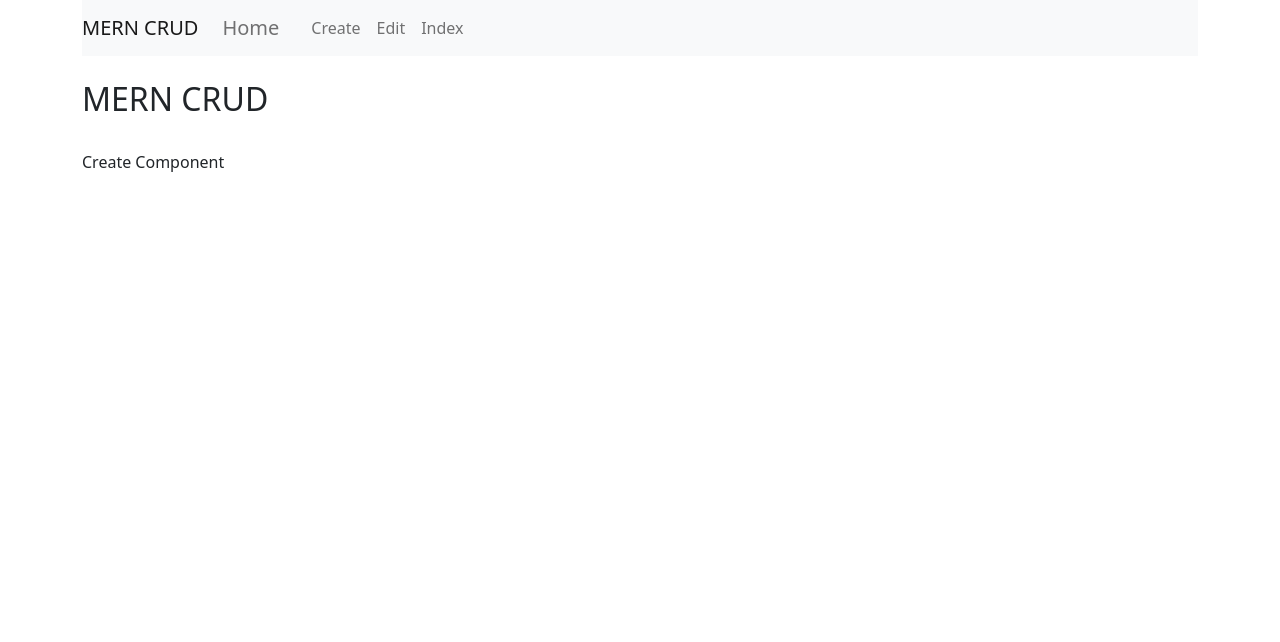
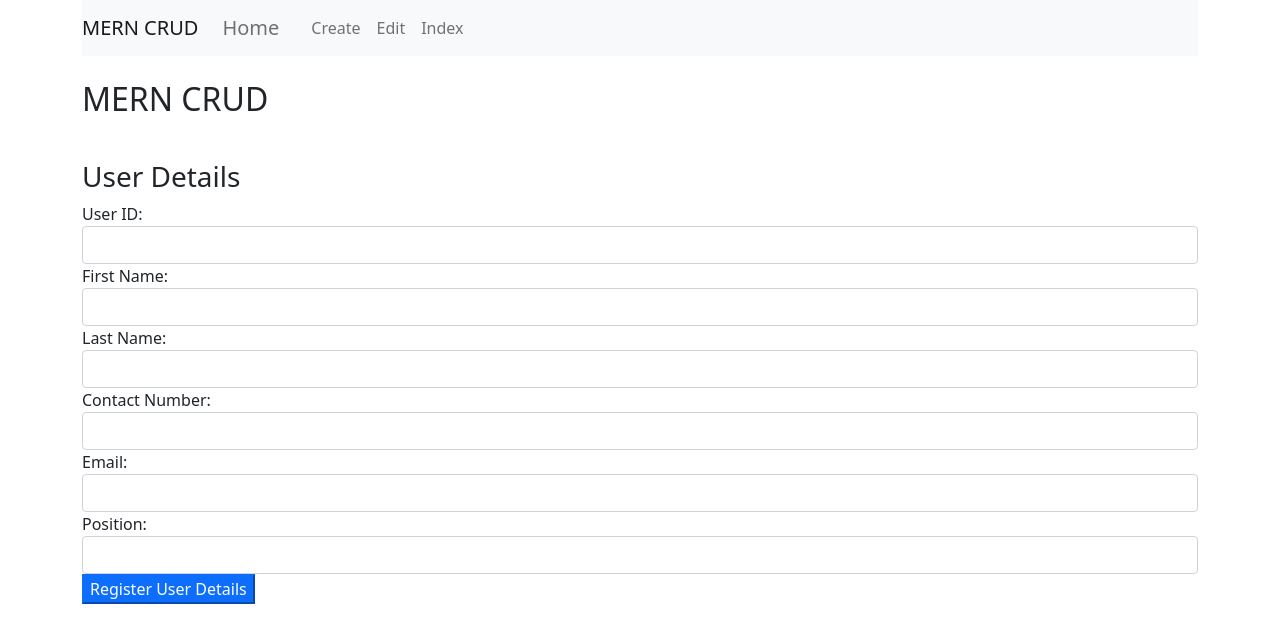
Before and after one commit to gsandamali/MERN-CRUD-App, a React (Create React App) app in the folder frontend/: page /create in a window 1280 px wide. Shown: the top 642 px of the page. Built offline with nearby package versions, Linux system fonts and the light colour scheme.

Commit message:
Create forem to add user details

```diff
--- a/frontend/src/components/create.component.js
+++ b/frontend/src/components/create.component.js
@@ -1,11 +1,46 @@
 import React, {Component} from 'react';
 
 export default class Create extends Component{
-
   render() {
     return(
-      <div>
-        <p>Create Component</p>
+      <div style={{marginTop: 10}}>
+        <h3>User Details</h3>
+        <form>
+          <div className='form-group'>
+            <label>User ID: </label>
+            <input type="text" className='form-control' />
+          </div>
+
+          <div className='form-group'>
+            <label>First Name: </label>
+            <input type="text" className='form-control' />
+          </div>
+
+          <div className='form-group'>
+            <label>Last Name: </label>
+            <input type="text" className='form-control' />
+          </div>
+
+          <div className='form-group'>
+            <label>Contact Number: </label>
+            <input type="text" className='form-control' />
+          </div>
+
+          <div className='form-group'>
+            <label>Email: </label>
+            <input type="text" className='form-control' />
+          </div>
+
+          <div className='form-group'>
+            <label>Position: </label>
+            <input type="text" className='form-control' />
+          </div>
+
+          {/*Create submit button*/}
+          <div className='form-group'>
+            <input type="submit" value="Register User Details" className='bnt btn-primary' />
+          </div>
+        </form>
       </div>
     );
   }
```
